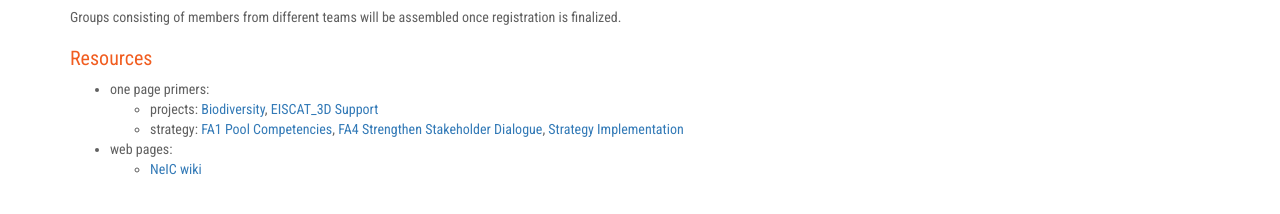
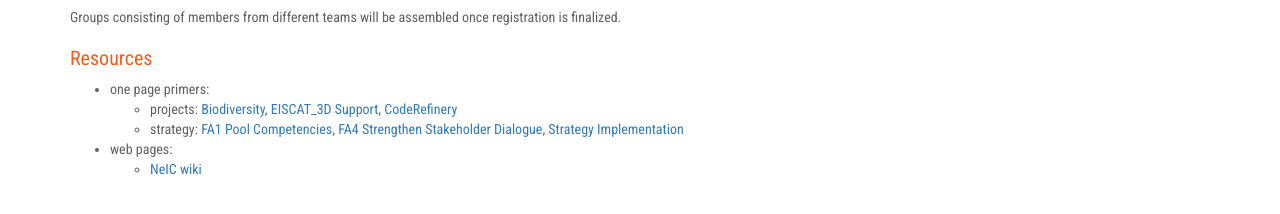
Before and after one commit to neicnordic/ahm17.neic.nordforsk.org, a Jekyll site: the page built from crossteam.md, in a window 1280 px wide and 900 px high, scrolled down 1120 px. Shown: the part 511-725 px from the top of the window. Built offline with Jekyll 4.4.1, drawn with Linux system fonts in a browser that asks for light colours; nearby versions of some CDN libraries; our own code applies the rules of GitHub Pages for plain Markdown files.

Commit message:
add coderefinery one page primer

```diff
--- a/crossteam.md
+++ b/crossteam.md
@@ -119,7 +119,7 @@ once registration is finalized.
 ### Resources
 
 - one page primers:
-  - projects: [Biodiversity](/media/one-page-primer/bdi.pdf), [EISCAT_3D Support](/media/one-page-primer/e3ds.pdf)
+  - projects: [Biodiversity](/media/one-page-primer/bdi.pdf), [EISCAT_3D Support](/media/one-page-primer/e3ds.pdf), [CodeRefinery](/media/one-page-primer/coderefinery.pdf)
   - strategy: [FA1 Pool Competencies](/media/one-page-primer/fa1.pdf), [FA4 Strengthen Stakeholder Dialogue](/media/one-page-primer/fa4.pdf), [Strategy Implementation](/media/one-page-primer/strategy.pdf)
 - web pages:
   - [NeIC wiki](https://wiki.neic.no/wiki/NeIC_Community_Wiki)
```
Also changed, not shown: 1 other file.
